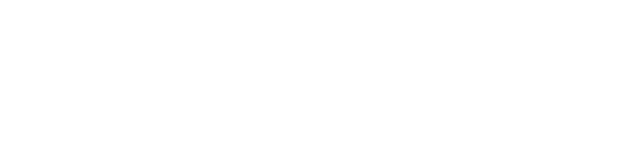
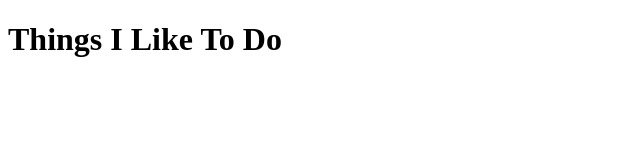
Before and after one commit to DanielMbonde/joe-man, a plain HTML site: page hobbies.html in a window 1280 px wide. Shown: the whole page, without its empty margins (0-640 px from the left). Drawn offline with Linux system fonts and the light colour scheme.

Commit message:
Update hobbies.html

```diff
--- a/hobbies.html
+++ b/hobbies.html
@@ -1,7 +1,7 @@
 <!DOCTYPE html>
 <html>
 <body>
-
+  <h1>Things I Like To Do</h1>
 
 
 
```
